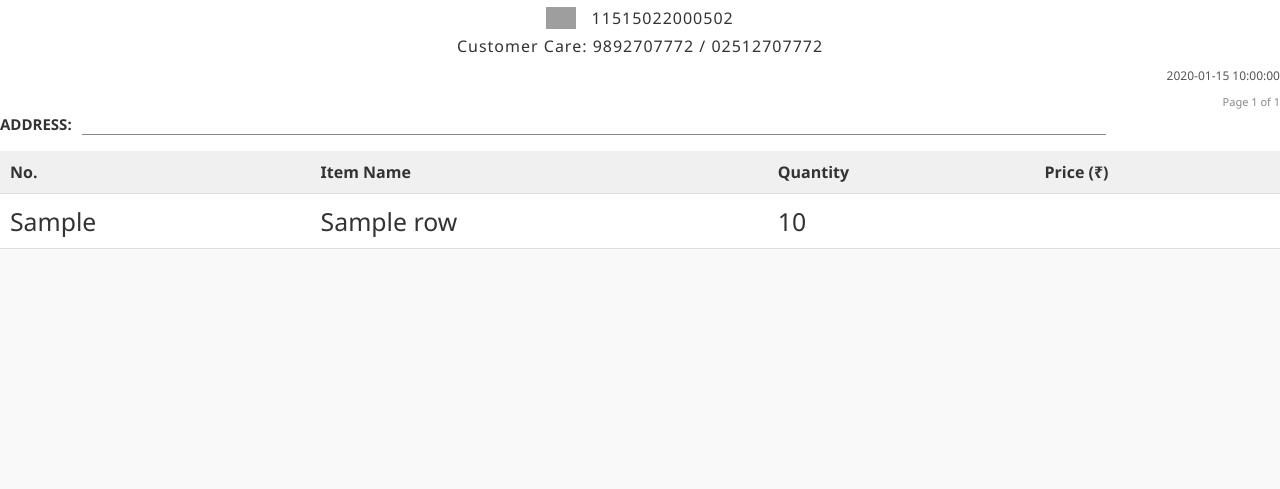
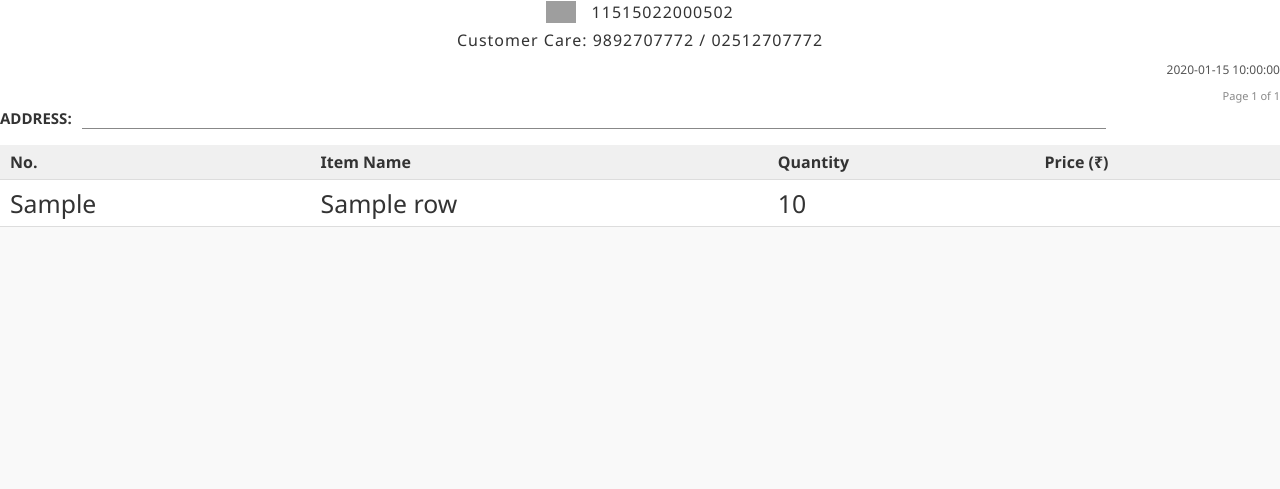
Before and after one commit to AkashKhatrii/SmartBillAgent, a Flask app: template templates/AnilKiryanaReceipt.html in a window 1280 px wide. Shown: the part 220-709 px from the top of the page. Run offline with Flask 3, Linux system fonts and the light colour scheme; the template is opened without the code that fills it: most values are stand-ins (such as "Sample title", 1, 10 or a date in 2020); grey boxes are pictures that could not be loaded.

Commit message:
Fit 18 items per page: compact receipt row padding and margins

```diff
--- a/main.py
+++ b/main.py
@@ -87,9 +87,10 @@ SERVICE_DOWN_MESSAGE = (
 )
 
 
-# 17 rows exactly fill an A5 page; the last page also needs room for the
-# Total row + thank-you footer (rendered only there), so cap pages at 15 rows.
-ROWS_PER_PAGE = 15
+# 18 rows/page fit because the template uses compact row padding; the last
+# page also needs room for the Total row + thank-you footer (rendered only
+# there), so keep an eye on bills with many two-line item names.
+ROWS_PER_PAGE = 18
 
 # Setup Jinja2
 env = Environment(
--- a/templates/AnilKiryanaReceipt.html
+++ b/templates/AnilKiryanaReceipt.html
@@ -6,7 +6,7 @@
       @page { size: A5; margin: 12mm 8mm 14mm 8mm; }
       body { font-family: 'Segoe UI', Tahoma, Geneva, Verdana, sans-serif; background: #f9f9f9; color: #333; margin: 0; }
       .receipt-container { width: 100%; background: #fff; padding: 0; border-radius: 0; box-shadow: none; margin: 0; }
-      .header { text-align: center; margin-bottom: 16px; }
+      .header { text-align: center; margin-bottom: 10px; }
       .header img { width: 220px; height: auto; }
       .shop-info { text-align: center; font-size: 15px; color: #222; font-weight:bold; margin-bottom: 6px; }
       .address { text-align: center; font-size: 13px; color: #333; margin-bottom: 10px; }
@@ -16,14 +16,14 @@
       .custcare { text-align: center; font-size: 16px; font-weight: 400; letter-spacing: 1px; margin-bottom: 10px; }
       .date-row { text-align: right; font-size: 12px; color: #555; margin-bottom: 10px; }
       .page-number { text-align:right; font-size:11px; color:#888; margin-bottom:5px; }
-      table { width: 100%; border-collapse: collapse; margin-bottom: 16px; }
+      table { width: 100%; border-collapse: collapse; margin-bottom: 10px; }
       tr    { page-break-inside: avoid; page-break-after: auto; }
       thead { display: table-header-group; }
       tfoot { display: table-footer-group; }
-      th, td { padding: 10px; text-align: left; border-bottom: 1px solid #ddd; }
+      th, td { padding: 6px 10px; text-align: left; border-bottom: 1px solid #ddd; }
       td {font-size: 1.55rem;}
       th { background-color: #f0f0f0; }
-      .footer { text-align: center; font-size: 16px; color: #999; margin-top: 20px; font-weight: 600; color: black; }
+      .footer { text-align: center; font-size: 16px; color: #999; margin-top: 12px; font-weight: 600; color: black; }
       .devanagari { font-family: 'Noto Sans Devanagari', sans-serif; font-size: 95%; }
     </style>
   </head>
--- a/templates/RsVegetablesReceipt.html
+++ b/templates/RsVegetablesReceipt.html
@@ -6,7 +6,7 @@
       @page { size: A5; margin: 12mm 8mm 14mm 8mm; }
       body { font-family: 'Segoe UI', Tahoma, Geneva, Verdana, sans-serif; background: #f9f9f9; color: #333; margin: 0; }
       .receipt-container { width: 100%; background: #fff; padding: 0; border-radius: 0; box-shadow: none; margin: 0; }
-      .header { text-align: center; margin-bottom: 16px; }
+      .header { text-align: center; margin-bottom: 10px; }
       .header img { width: 200px; height: auto; }
       .shop-info { text-align: center; font-size: 15px; color: #222; font-weight:bold; margin-bottom: 6px; margin-top: -1rem; }
       .address { text-align: center; font-size: 13px; color: #333; margin-bottom: 10px; }
@@ -16,14 +16,14 @@
       .custcare { text-align: center; font-size: 16px; font-weight: 400; letter-spacing: 1px; margin-bottom: 10px; }
       .date-row { text-align: right; font-size: 12px; color: #555; margin-bottom: 10px; }
       .page-number { text-align:right; font-size:11px; color:#888; margin-bottom:5px; }
-      table { width: 100%; border-collapse: collapse; margin-bottom: 16px; }
+      table { width: 100%; border-collapse: collapse; margin-bottom: 10px; }
       tr    { page-break-inside: avoid; page-break-after: auto; }
       thead { display: table-header-group; }
       tfoot { display: table-footer-group; }
-      th, td { padding: 10px; text-align: left; border-bottom: 1px solid #ddd; }
+      th, td { padding: 6px 10px; text-align: left; border-bottom: 1px solid #ddd; }
       td {font-size: 1.55rem;}
       th { background-color: #f0f0f0; }
-      .footer { text-align: center; font-size: 16px; color: #999; margin-top: 20px; font-weight: 600; color: black; }
+      .footer { text-align: center; font-size: 16px; color: #999; margin-top: 12px; font-weight: 600; color: black; }
       .devanagari { font-family: 'Noto Sans Devanagari', sans-serif; font-size: 95%; }
       .custcare img {vertical-align: middle; width: 24px; height: 24px; margin-right: 2px; margin-bottom: 4px;}
     </style>
```
Also changed, not shown: tests/test_parse_compare.py (+1 -1 lines).
